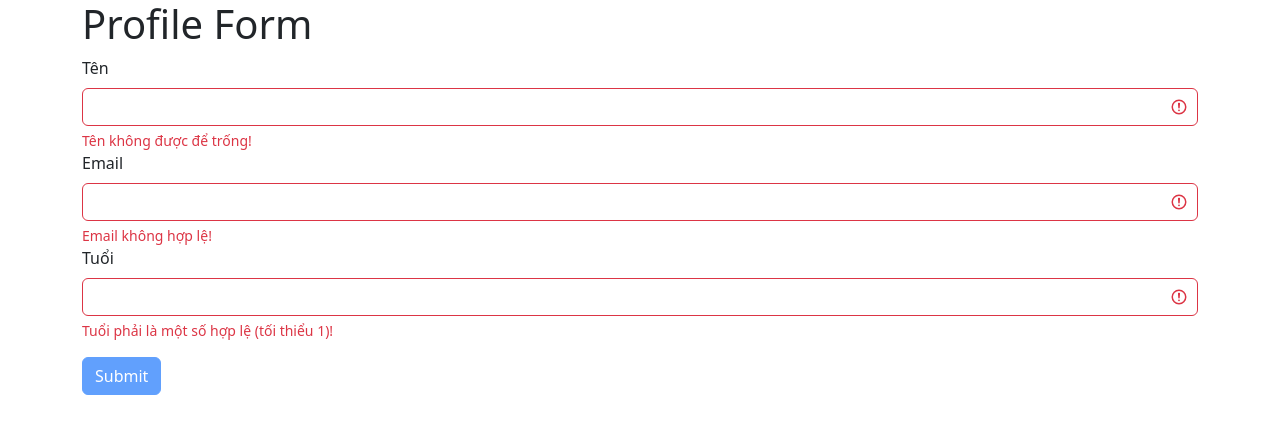
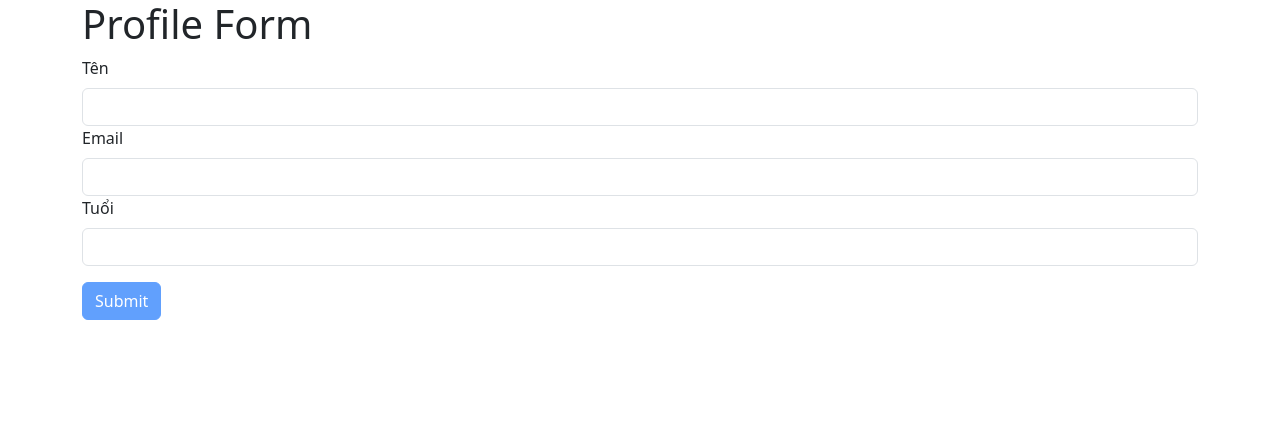
Before and after one commit to Binh1211/FER202, a React (Create React App) app in the folder slot11/ex1/: page / in a window 1280 px wide. Shown: the top 434 px of the page. Built offline with nearby package versions, Linux system fonts and the light colour scheme.

Commit message:
Update Slot11-Ex1

```diff
--- a/slot11/ex1/src/components/ProfileForm.js
+++ b/slot11/ex1/src/components/ProfileForm.js
@@ -8,24 +8,33 @@ function ProfileForm({ initialName, initialEmail, initialAge }) {
   const [email, setEmail] = useState(initialEmail || "");
   const [age, setAge] = useState(initialAge || "");
   const [errors, setErrors] = useState({});
+  const [touched, setTouched] = useState({
+    name: false,
+    email: false,
+    age: false,
+  });
   const [showToast, setShowToast] = useState(false);
   const [toastMessage, setToastMessage] = useState("");
   const [showModal, setShowModal] = useState(false);
 
   const handleValidation = () => {
     const newErrors = {};
-    if (!name || name.trim().length === 0) {
+    if (touched.name && (!name || name.trim().length === 0)) {
       newErrors.name = "Tên không được để trống!";
     }
-    if (!age || isNaN(age) || age < 1) {
+    if (touched.age && (!age || isNaN(age) || Number(age) < 1)) {
       newErrors.age = "Tuổi phải là một số hợp lệ (tối thiểu 1)!";
     }
-    if (!email.includes("@")) {
+    if (touched.email && (!email || !email.includes("@"))) {
       newErrors.email = "Email không hợp lệ!";
     }
     setErrors(newErrors);
     return Object.keys(newErrors).length === 0;
   };
+
+  useEffect(() => {
+    handleValidation();
+  }, [name, email, age, touched]);
 
   const handleChange = (e) => {
     const { name, value } = e.target;
@@ -44,24 +53,20 @@ function ProfileForm({ initialName, initialEmail, initialAge }) {
     }
   };
 
-  useEffect(() => {
-    handleValidation();
-  }, [name, email, age]);
+  const handleBlur = (e) => {
+    const { name } = e.target;
+    setTouched((prev) => ({ ...prev, [name]: true }));
+  };
 
   const handleSubmit = (e) => {
     e.preventDefault();
+    setTouched({ name: true, email: true, age: true });
+    if (!handleValidation()) return;
     setToastMessage("Submitted successfully!");
+    setShowModal(true);
     setShowToast(true);
-    setShowModal(true);
+    setTimeout(() => setShowToast(false), 2000);
   };
-
-  useEffect(() => {
-    let timer;
-    if (showToast) {
-      timer = setTimeout(() => setShowToast(false), 3000);
-    }
-    return () => clearTimeout(timer);
-  }, [showToast]);
 
   const isFormValid =
     name.trim().length > 0 &&
@@ -83,7 +88,8 @@ function ProfileForm({ initialName, initialEmail, initialAge }) {
               name="name"
               value={name}
               onChange={handleChange}
-              isInvalid={!!errors.name}
+              onBlur={handleBlur}
+              isInvalid={touched.name && !!errors.name}
             />
             <Form.Control.Feedback type="invalid">
               {errors.name}
@@ -97,7 +103,8 @@ function ProfileForm({ initialName, initialEmail, initialAge }) {
               name="email"
               value={email}
               onChange={handleChange}
-              isInvalid={!!errors.email}
+              onBlur={handleBlur}
+              isInvalid={touched.email && !!errors.email}
             />
             <Form.Control.Feedback type="invalid">
               {errors.email}
@@ -111,7 +118,8 @@ function ProfileForm({ initialName, initialEmail, initialAge }) {
               name="age"
               value={age}
               onChange={handleChange}
-              isInvalid={!!errors.age}
+              onBlur={handleBlur}
+              isInvalid={touched.age && !!errors.age}
             />
             <Form.Control.Feedback type="invalid">
               {errors.age}
@@ -130,7 +138,7 @@ function ProfileForm({ initialName, initialEmail, initialAge }) {
       </Container>
 
       {showToast && (
-        <div className="position-fixed bottom-0 end-0 p-3">
+        <div className="toast-container position-fixed bottom-0 end-0 p-3">
           <div
             className="toast show align-items-center text-bg-primary border-0"
             role="alert"
```
